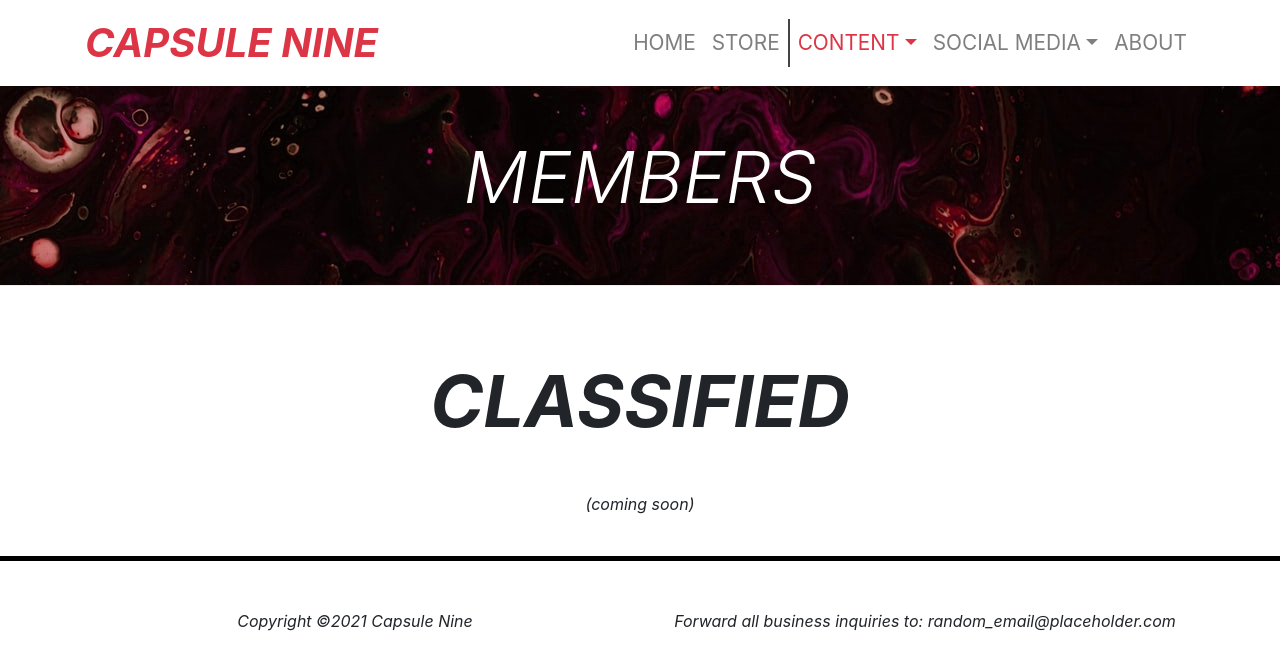
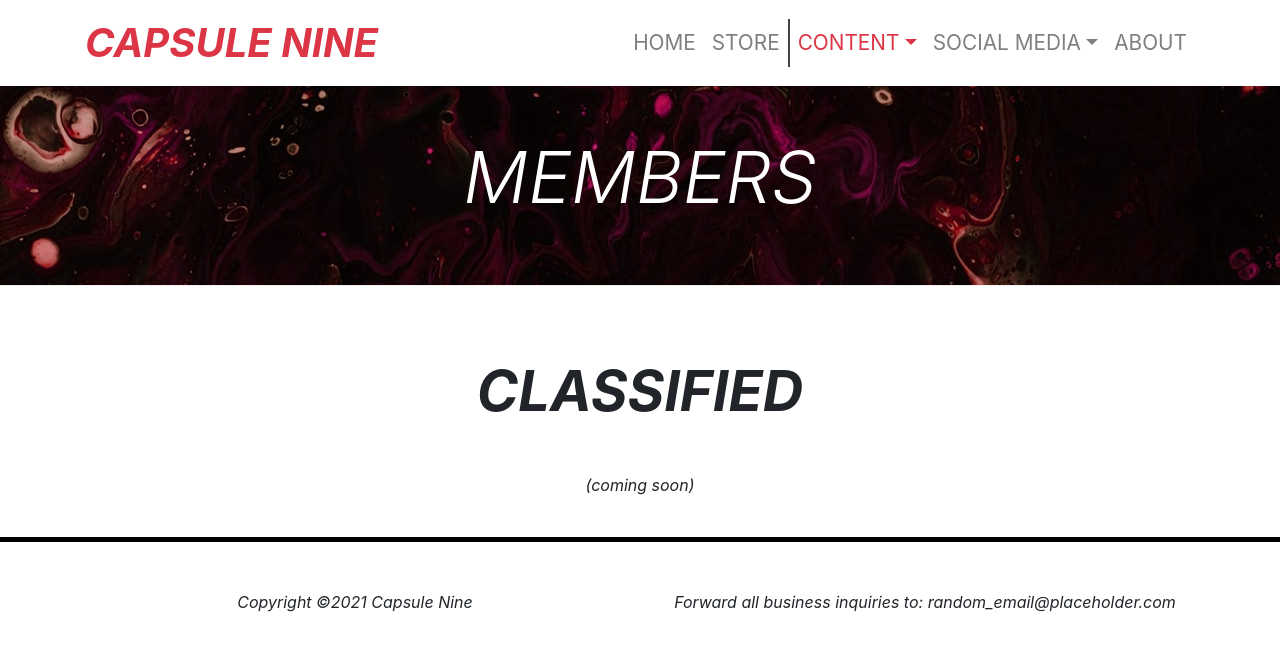
Before and after one commit to junesduality/junesduality.github.io, a plain HTML site: page members.html in a window 1280 px wide. Drawn offline with nearby package versions, Linux system fonts and the light colour scheme.

Commit message:
Had to fix the main text on the members page again.

```diff
--- a/members.html
+++ b/members.html
@@ -64,7 +64,7 @@
 <!-- MEMBER LIST -->
 <section class="py-4" id="about">
   <div class="container text-center">
-    <h1 class="display-3 my-5 font-italic font-weight-bold">CLASSIFIED</h1>
+    <h1 class="display-4 my-5 font-italic font-weight-bold">CLASSIFIED</h1>
     <p class="font-italic">(coming soon)</p>
   </div>
 </section>
```
